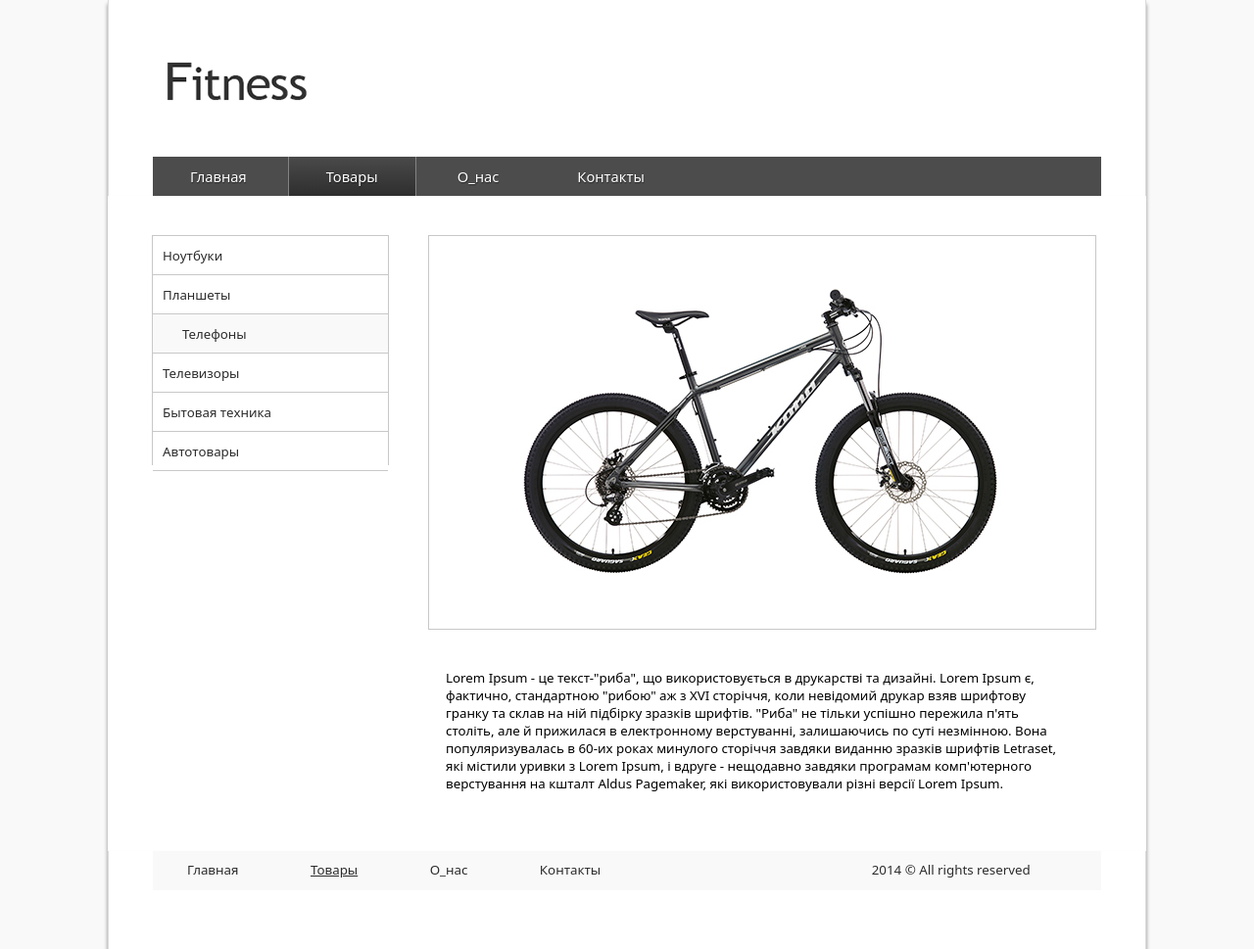
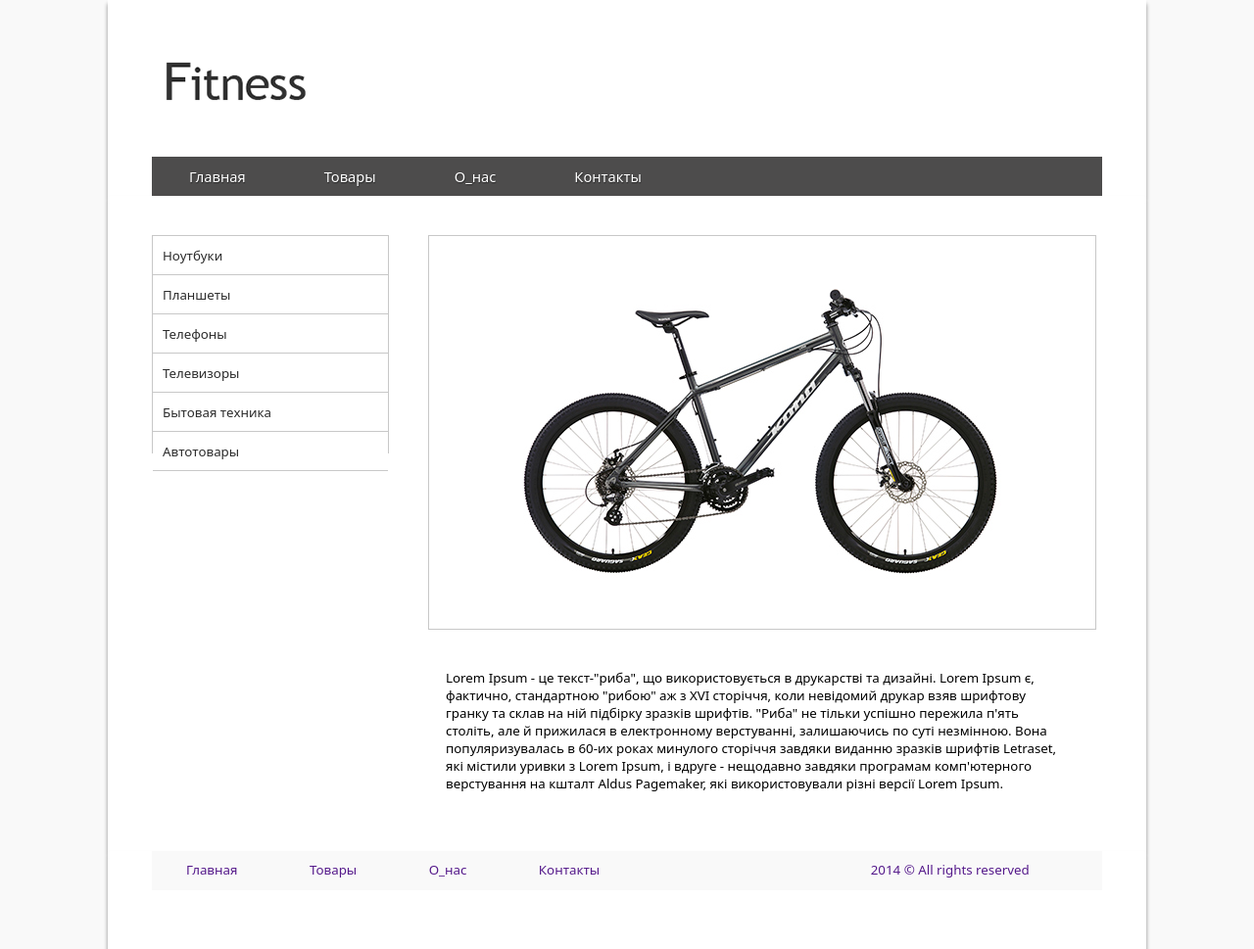
Before and after one commit to lex1914/GoIT_my_work, a plain HTML site: page homework3/index.html in a window 1280 px wide. Shown: the whole page at 98% size. Drawn offline with Linux system fonts and the light colour scheme.

Commit message:
modified 5.07.

```diff
--- a/homework3/css/style.css
+++ b/homework3/css/style.css
@@ -4,38 +4,24 @@
 	padding: 0;
 }
 
-
 header {
 	width: 1060px;
-	margin: auto;
 	padding-left: 45px;
 	padding-right: 45px;
 	padding-top: 50px;
-	padding-bottom: 0;
-	box-sizing: border-box;
 	background-color: white;
 	-webkit-box-shadow: 0px 4px 4px 0px rgba(0,0,0,0.46);
     -moz-box-shadow: 0px 4px 4px 0px rgba(0,0,0,0.46);
     box-shadow: 0px 4px 4px 0px rgba(0,0,0,0.46);
-    border-right: 1px solid #dbdbdb;
-    border-left: 1px solid #dbdbdb;
-    border-bottom: transparent 0;
-}
-
-.content_page {
-	border-top: transparent 0;
-	border-bottom: transparent 0;
-	padding-bottom: 0;
-	margin-top: 0;
-	margin-bottom: 0;
+    margin: 0 auto;
+    box-sizing: border-box;
+    /*clear: both;*/
 }
 
 h1 {
 	display: inline-block;
 	margin-bottom: 40px;
 }
-
-
 
 .all_tab, .all_tab li {
 	padding: 0;
@@ -67,33 +53,34 @@ h1 {
 	padding: 0 38px;
 }
 
-
-  .all_tab li a.active {
+ .all_tab li a:hover {
  	background-image: -moz-linear-gradient( 90deg, rgb(46,46,46) 0%, rgb(74,74,74) 100%);
   	background-image: -webkit-linear-gradient( 90deg, rgb(46,46,46) 0%, rgb(74,74,74) 100%);
   	border-left: 1px solid #838383;
 	border-right: 1px solid #838383;
 }
 
- .all_tab li a:hover {
- 	background-image: -moz-linear-gradient( 90deg, rgb(46,46,46) 0%, rgb(74,74,74) 100%);
-  	background-image: -webkit-linear-gradient( 90deg, rgb(46,46,46) 0%, rgb(74,74,74) 100%);
-
- }
-
-
 .content_page {
 
 	width: 1060px;
-	margin: 0 auto;
+	background-color: white;
 	padding-left: 45px;
 	padding-right: 45px;
-	padding-bottom: 0;
+	margin: 0 auto;
 	box-sizing: border-box;
-	background-color: white;
 	-webkit-box-shadow: 0px 4px 4px 0px rgba(0,0,0,0.46);
     -moz-box-shadow: 0px 4px 4px 0px rgba(0,0,0,0.46);
     box-shadow: 0px 4px 4px 0px rgba(0,0,0,0.46);
+    /*clear: both;*/
+}
+
+.right_column {
+	float: left;
+	width: 240px;
+	height: 222px;
+	margin-top: 40px;
+	border: solid 1px #c8c8c8;
+	border-bottom: 0;
 }
 
 .right_column li {
@@ -104,31 +91,23 @@ h1 {
 	padding: 11px 10px 10px 10px;
 	margin: auto;
 	display: block;
-
-}
-
-a {
-	text-decoration: none;
-	color: #2c2c2c;
 }
 
 .active {
+	text-decoration: none;
+	color: #2c2c2c;
+	box-sizing: border-box;
+}
+
+.active:hover {
+	margin-left: 20px;
+	display: block;
+}
+
+.click-color:hover {
 	background-color: #f9f9f9;
 }
-.click-color {
-	margin-left: 20px;
-	padding: auto;
-	}
 
-.right_column {
-	float: left;
-	width: 240px;
-	height: 234px;
-	margin-top: 40px;
-	border: solid 1px #c8c8c8;
-	border-bottom: 0;
-	/*box-sizing: border-box;*/
-}
 
 .images img {
 	float: left;
@@ -152,7 +131,6 @@ p {
 	text-align: left;
 }
 
-
 footer {
 	width: 1060px;
 	margin: 0 auto;
@@ -164,11 +142,8 @@ footer {
 	-webkit-box-shadow: 0px 4px 4px 0px rgba(0,0,0,0.46);
     -moz-box-shadow: 0px 4px 4px 0px rgba(0,0,0,0.46);
     box-shadow: 0px 4px 4px 0px rgba(0,0,0,0.46);
-    border-right: 1px solid #dbdbdb;
-    border-left: 1px solid #dbdbdb;
-    border-top: transparent 0;
+    /*clear: both;*/
 }
-
 
 .panel {
   font-size: 13.333px;
@@ -195,10 +170,6 @@ footer {
  	text-decoration: none;
  }
 
- .footer_click {
+ .footer_click:hover {
  	text-decoration: underline;
  }
-
-  .clearfix {
- 	clear: both;
- }
--- a/homework3/homework3.html
+++ b/homework3/index.html
@@ -6,27 +6,25 @@
 	<link rel="stylesheet" type="text/css" href="css/style.css">
 </head>
 <body bgcolor="#f9f9f9">
-<div class="clearfix">
 	<header>
 			<h1><img src="img/logo.png" align="left" title="my site" alt="Logo"></h1>
 		<nav>
 					<ul class="all_tab">
 					<li><a href="http://google.com">Главная</a></li>
-					<li><a class="active" href="http://duckduckgo.com" target="blank">Товары</a></li>
+					<li><a href="http://duckduckgo.com" target="blank">Товары</a></li>
 					<li><a href="http://jw.org" target="blank">О_нас</a></li>
 				    <li><a href="http://google.com">Контакты</a></li>
 				</ul>
 		</nav>
 	</header>
-
 		 <div class="content_page"><!--Блок контента-->
 			<ul class="right_column">
-				<li><a href="">Ноутбуки</a></li>
-				<li><a href="">Планшеты</a></li>
-				<li class="active"><a class="click-color" href="">Телефоны</a></li>
-				<li><a href="">Телевизоры</a></li>
-				<li><a href="">Бытовая техника</a></li>
-				<li><a href="">Автотовары</a></li>
+				<li class="click-color"><a class="active" href="">Ноутбуки</a></li>
+				<li class="click-color"><a class="active" href="">Планшеты</a></li>
+				<li class="click-color"><a class="active" href="">Телефоны</a></li>
+				<li class="click-color"><a class="active" href="">Телевизоры</a></li>
+				<li class="click-color"><a class="active" href="">Бытовая техника</a></li>
+				<li class="click-color"><a class="active" href="">Автотовары</a></li>
 			</ul>
 			<div class="images">
 				<img  src="img/bike.png">
@@ -37,13 +35,12 @@
 	</div><!--Блок контента-->
 	<footer>
 			<ul class="panel">
-				<li><a href="">Главная</a></li>
+				<li><a class="footer_click" href="">Главная</a></li>
 				<li><a class="footer_click" href="">Товары</a></li>
-				<li><a href="">О_нас</a></li>
-				<li><a href="">Контакты</a></li>
+				<li><a class="footer_click" href="">О_нас</a></li>
+				<li><a class="footer_click" href="">Контакты</a></li>
 				<li><a class="width-reseved" href="">2014 &copy; All rights reserved</a></li>
 			</ul>
 	</footer>
-</div>
 </body>
 </html>
```
Lines whose indentation alone changed are shown as unchanged.
